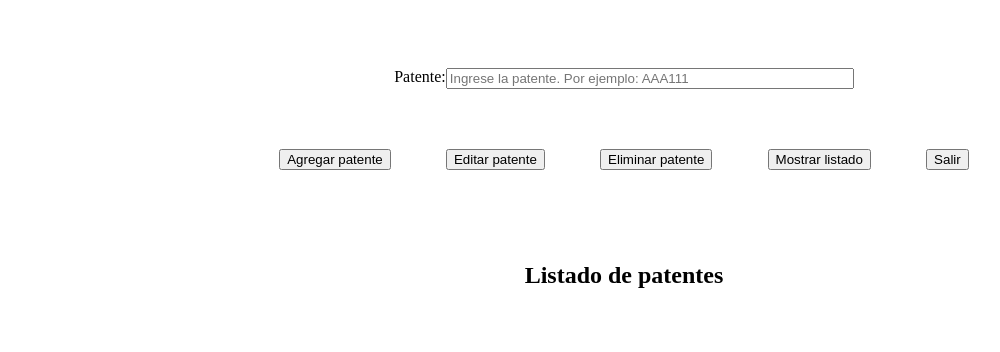
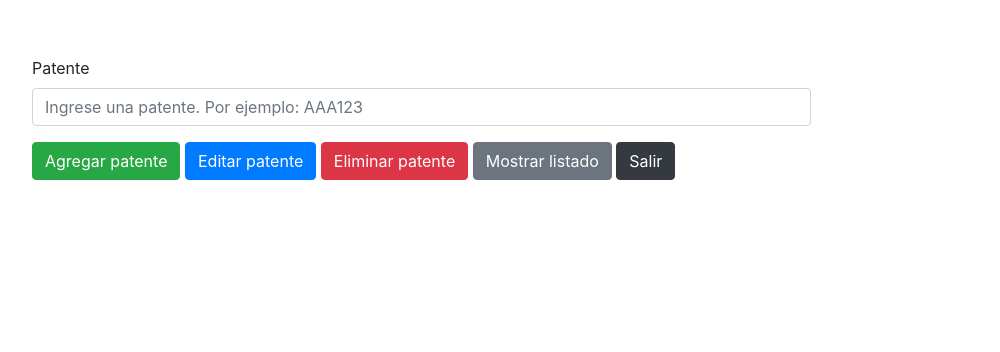
Before and after one commit to micaelavera/patentes-abm, a plain HTML site: page index.html in a window 1280 px wide. Shown: the whole page, without its empty margins (24-1024 px from the left). Drawn offline with nearby package versions, Linux system fonts and the light colour scheme.

Commit message:
add bootstrap

```diff
--- a/app.js
+++ b/app.js
@@ -71,7 +71,7 @@ const esValida = (patente) => {
 
 const estaVacia = (patente) => {
     if (patente === '' || patente === null) {
-        alert("El campo está vacío, debe ingresar una patente válida.")
+        alert("El campo de texto está vacío, debe ingresar una patente válida.")
         document.querySelector("#text-patente").focus();
         return true;
     }
--- a/index.html
+++ b/index.html
@@ -5,34 +5,44 @@
     <meta charset="UTF-8">
     <meta http-equiv="X-UA-Compatible" content="IE=edge">
     <meta name="viewport" content="width=device-width, initial-scale=1.0">
-    <link rel="stylesheet" href="styles.css">
+    <!-- <link rel="stylesheet" href="styles.css"> -->
+    <link rel="stylesheet" href="https://cdn.jsdelivr.net/npm/bootstrap@4.3.1/dist/css/bootstrap.min.css"
+        integrity="sha384-ggOyR0iXCbMQv3Xipma34MD+dH/1fQ784/j6cY/iJTQUOhcWr7x9JvoRxT2MZw1T" crossorigin="anonymous">
     <title>Patentes</title>
 </head>
+
 <body>
-    <div class="container-fluid">
+    <div class="container-fluid h-100 align-items-center justify-content-center m-2 p-5">
+        <div class="row">
+        <div class="col-md-8">
         <form id="formulario">
-            <div class="container-text">
-            <label>Patente:</label>
-            <input id="text-patente" type="text" placeholder="Ingrese la patente. Por ejemplo: AAA111" class="text-patente"></input>
+            <div class="form-group mt-6">
+                <label for="patente">Patente</label>
+                <input type="text" class="form-control" id="text-patente" aria-describedby="textPatente"
+                    placeholder="Ingrese una patente. Por ejemplo: AAA123">
             </div>
-            <div class="container-buttons">
-            <button id="add-button" type="submit">Agregar patente</button>
-            <!-- Agregar patentes con formato AAA111 (3 letras + 3 números) y no debe estar repetida, mostrar un error en caso de que sea una patente repetida o no válida  -->
-            <button id="update-button" type="submit">Editar patente</button>
-            <!-- Buscar y Editar patente, mostrar un error en caso de que no exista la patente  -->
-            <button id="delete-button" type="submit">Eliminar patente</button>
-             <!-- Buscar y Editar patente, mostrar un error en caso de que no exista la patente  -->
-        </form>
-        <button id="get-patentes">Mostrar listado</button>
-        <button id="close-window">Salir</button>
+            </form>
+            </div>
+        </div>
+            <div class="row">
+                <div class="col-md-12">
+                <button id="add-button" type="button" class="btn btn-success">Agregar patente</button>
+                <button id="update-button" type="button" class="btn btn-primary">Editar patente</button>
+                <button id="delete-button" type="button" class="btn btn-danger">Eliminar patente</button>
+                <button id="get-patentes" type="button" class="btn btn-secondary">Mostrar listado</button>
+                <button id="close-window" type="button" class="btn btn-dark">Salir</button>
+            </div>
+            </form>
+
     </div>
-    <div class="container-table">
-        <h2>Listado de patentes</h2>
-        <table id="table-patentes">
+    <div class="row mt-4">
+        <div class="col-md-4">
+        <table class="table" id="table-patentes">
         </table>
     </div>
     </div>
-     <script type="text/javascript" src='app.js'></script>
+    </div>
+    <script type="text/javascript" src='app.js'></script>
 </body>
 
 </html>
```
